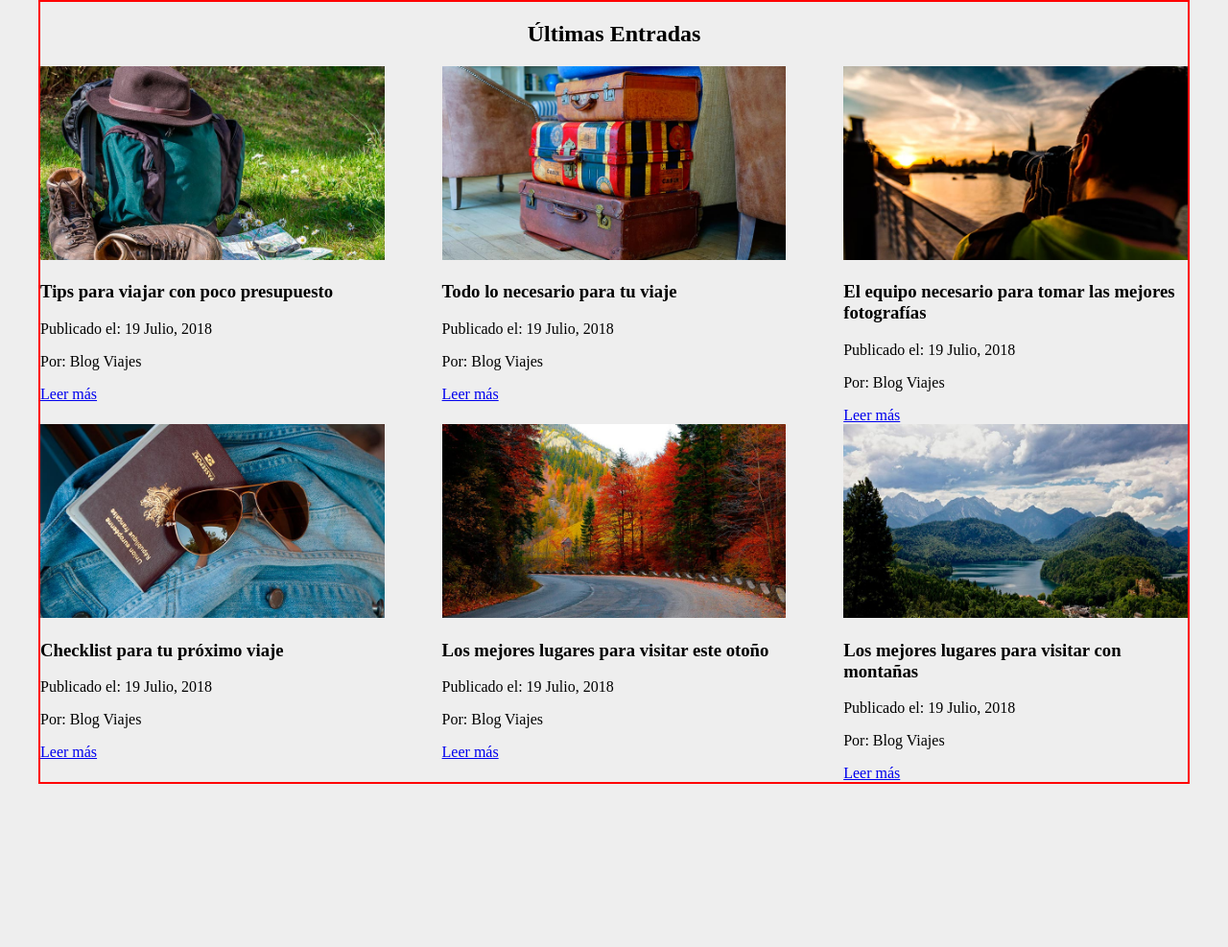
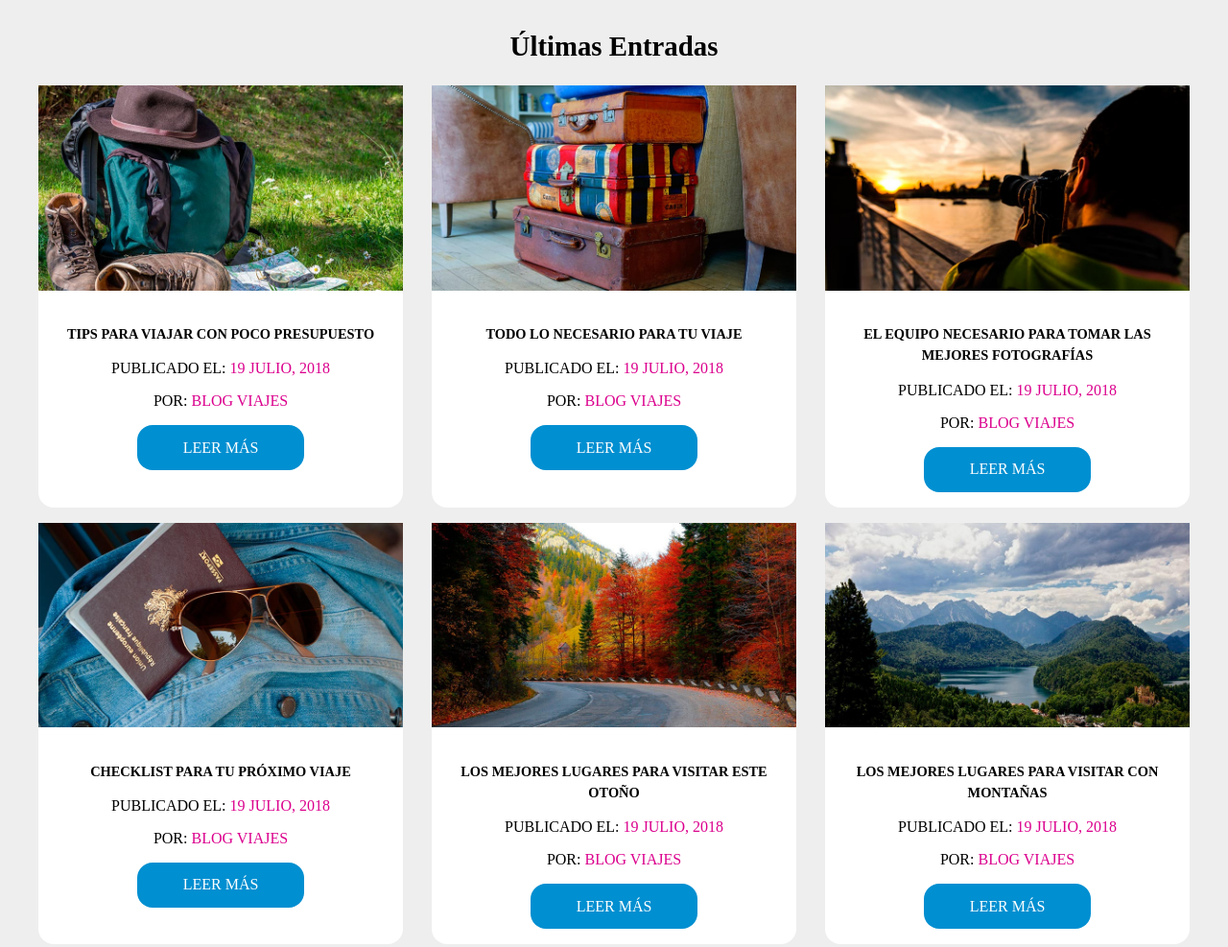
Before and after one commit to Brian-Santeliz/css-projects, a plain HTML site: page cards-flexbox/index.html in a window 1280 px wide. Shown: the whole page at 96% size. Before the commit the page ends 817 px from the top, so only its background shows below. Drawn offline with Linux system fonts and the light colour scheme.

Commit message:
Finish layout of card with flexbox

```diff
--- /dev/null
+++ b/cards-flexbox-fin/css/styles.css
@@ -0,0 +1,67 @@
+body {
+    box-sizing: border-box;
+    background-color: #f2f2f2;
+}
+.contenedor {
+    max-width: 1100px;
+    margin: 0 auto;
+}
+h2 {
+    flex: 0 1 100%;
+    text-align: center;
+    font-size: 1.6rem;
+}
+h3 {
+    font-family: 'Libre Baskerville', serif;
+    margin:0;
+    font-weight: 700;
+
+}
+img {
+    max-width: 100%;
+}
+.contenido {
+    background-color: white;
+    margin-bottom: 1rem;
+    text-transform: uppercase;
+
+}
+.contenido {
+    padding: 1rem;
+    text-align: center;
+}
+.contenido h3 {
+    text-align: center;
+    font-size: .9rem;
+    line-height: 1.4rem;
+}
+
+.contenido span {
+    color:#db008d;
+}
+.boton {
+    background-color: #008fd1;
+    color: white;
+    padding: .6rem 2rem;
+    margin-top: 1rem;
+    display: inline-block;
+    text-decoration: none;
+    text-transform: uppercase;
+}
+@media screen and (min-width:480px) {
+    .contenido-principal {
+        display: flex;
+        justify-content: space-between;
+        flex-wrap: wrap;
+    }
+    .entrada {
+        flex: 0 1 calc(50% - 1rem);
+
+    }
+}
+
+@media screen and (min-width:768px) {
+    .entrada {
+        flex: 0 1 calc(33% - 1rem);
+    }
+}
--- a/cards-flexbox/css/styles.css
+++ b/cards-flexbox/css/styles.css
@@ -1,27 +1,60 @@
 /* General */
 body{
-    margin:0;
-    padding:0;
     box-sizing: border-box;
     background-color:#eee ;
 }
 img{
+    /* Ocupan las imagenes el ancho en cualquuier pantalla */
     width: 100%;
 }
 h2{
     /* flex: no vas a crecer, si te vas a encoger y tu ancho basico sera de 100%: */
     flex: 0 1 100%;
     text-align: center;
+    font-size: 1.8rem;
 }
-/* Fin General */
+.boton{
+    display:inline-block;
+    padding:.9em 3em;
+    background-color:#008fd1;
+    border-radius:1em;
+    color:#fff;
+}
+.boton:hover{
+    background-color: #0c9de0;
+}
 .contenedor{
     max-width: 1200px;
     margin: 0 auto;
 }
+.entrada{
+    margin-bottom: 1em;
+    border-radius: 1em;
+    background-color:#ffff;
 
+}
+.entrada .contenido{
+    padding:1rem;
+    text-align:center;
+    text-transform: uppercase;
+
+}
+.contenido a {
+    text-decoration: none;
+}
+.contenido span{
+    color:#db008d
+}
+.contenido h3{
+    font-size: .9em;
+    line-height: 1.4rem;
+}
+/* Fin General */
+
+
+/* Responsives. Enfoque: Mobil first */
 @media screen and (min-width:468px){
     .contenido-principal{
-        border: 2px solid red;
         display:flex;
         flex-flow: row wrap;
         justify-content: space-between;
@@ -30,8 +63,9 @@ h2{
         flex:0 1 calc(50% - 1em);
     }
 }
+/* Cuando el ancho de la pantalla sea mayor a 768px: */
 @media screen and (min-width:768px){
     .entrada{
-        flex: 0 1 30%;
+        flex: 0 1 calc(33% - 1em);
     }
 }
```
Also changed, not shown: cards-flexbox-fin/index.html (added, +75 -0 lines), cards-flexbox-fin/img/01.jpg (added), cards-flexbox-fin/img/02.jpg (added), cards-flexbox-fin/img/03.jpg (added), cards-flexbox-fin/img/04.jpg (added), cards-flexbox-fin/img/05.jpg (added), cards-flexbox-fin/img/06.jpg (added), cards-flexbox-fin/img/hero.jpg (added).
